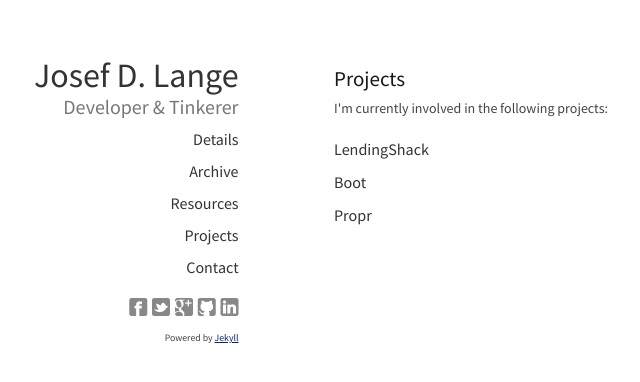
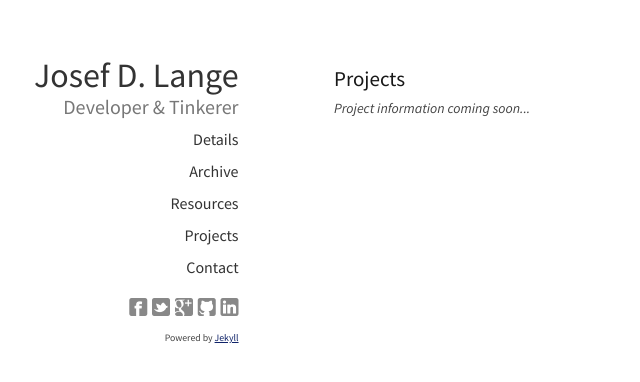
Before and after one commit to josefdlange/josefdlange.github.com, a Jekyll site: the page built from projects/index.html, in a window 1280 px wide. Shown: the top 382 px of the page, without its empty margins (196-836 px from the left). Built offline with Jekyll 4.4.1, drawn with Linux system fonts in a browser that asks for light colours.

Commit message:
Cleaned up projects area.

```diff
--- a/projects/boot.html
+++ /dev/null
@@ -1,6 +0,0 @@
----
-layout: base
-title: Boot
----
-
-Coming soon...
--- a/projects/index.html
+++ b/projects/index.html
@@ -3,9 +3,4 @@ layout: base
 title: Projects
 ---
 <h4>Projects</h4>
-<p>I'm currently involved in the following projects:</p>
-<ul class="large">
-    <li><a href="/projects/lendingshack.html">LendingShack</a></li>
-    <li><a href="/projects/boot.html">Boot</a></li>
-    <li><a href="/projects/propr.html">Propr</a></li>
-</ul>
+<p><em>Project information coming soon...</em></p>
--- a/projects/propr.html
+++ /dev/null
@@ -1,6 +0,0 @@
----
-layout: base
-title: Propr
----
-
-Coming soon...
```
Also changed, not shown: projects/lendingshack.html (deleted, +0 -7 lines).
